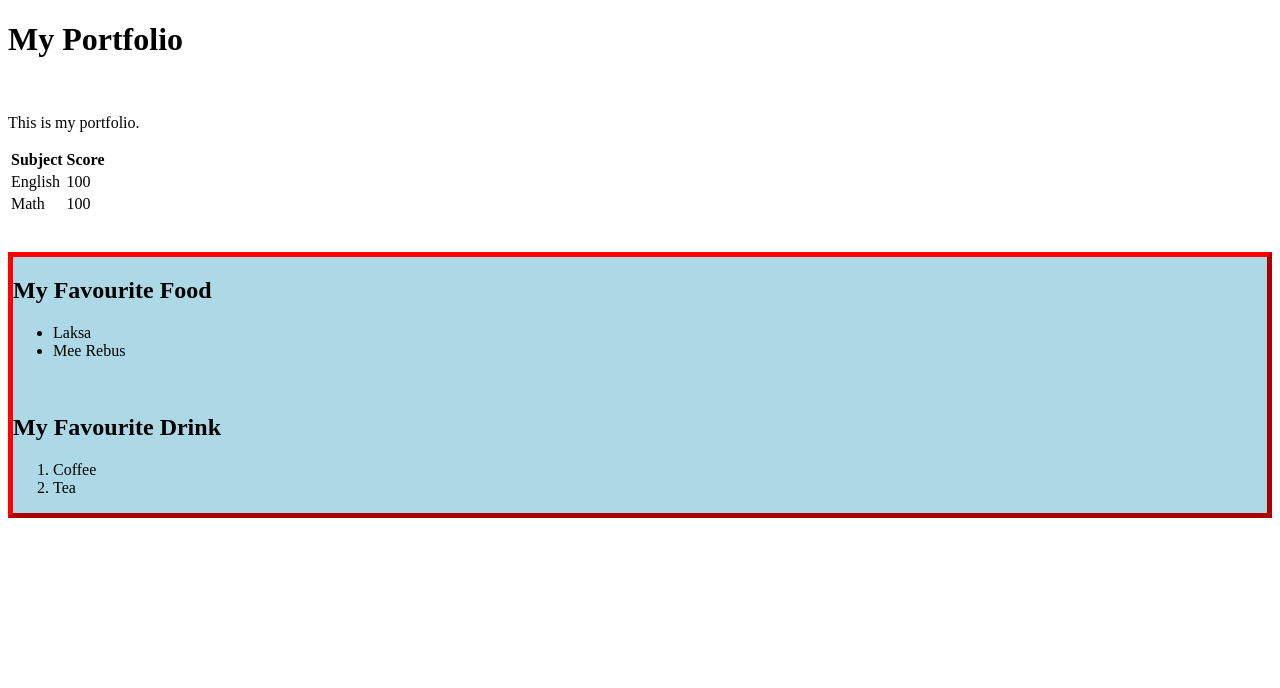
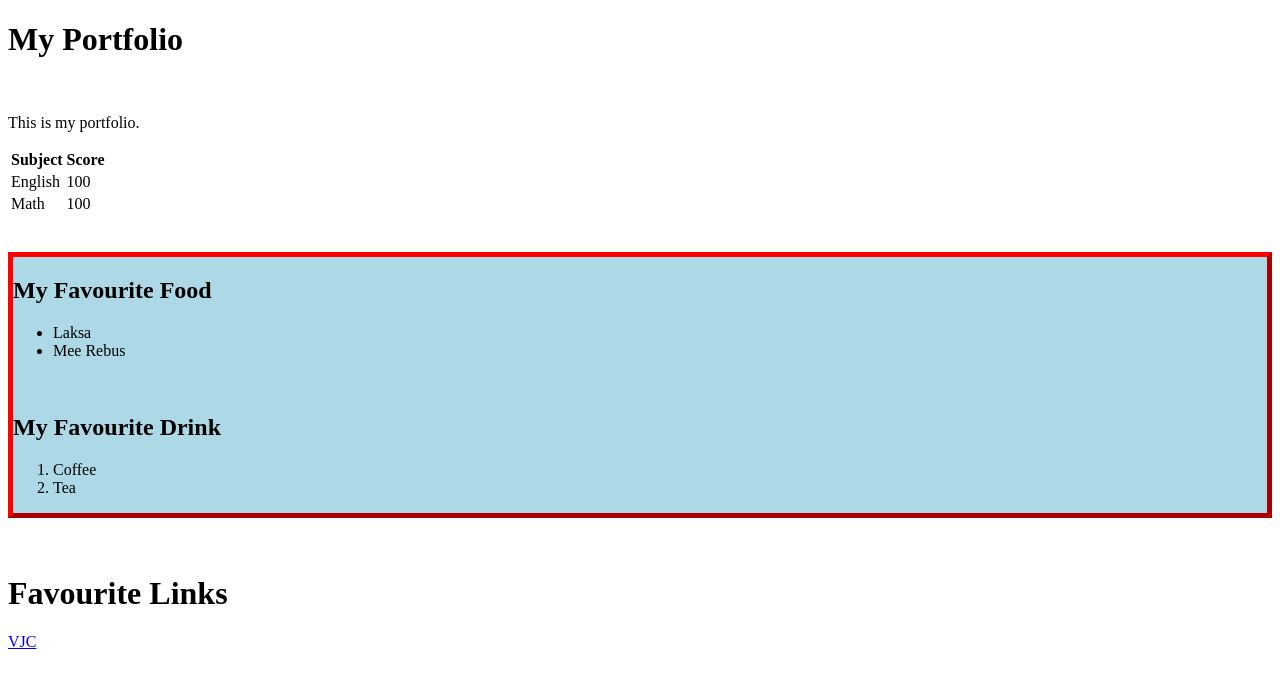
Before and after one commit to ngmeichan/myportfolio, a plain HTML site: page index.html in a window 1280 px wide. Drawn offline with Linux system fonts and the light colour scheme.

Commit message:
Update index.html

```diff
--- a/index.html
+++ b/index.html
@@ -45,6 +45,11 @@
       <li>Tea</li>
     <ol>
   </div>
+  <br><br>
+
+  <h1>Favourite Links</h1>
+
+      <a href="https://victoriajc.moe.edu.sg/">VJC</a>
 
 </body>
 
```
